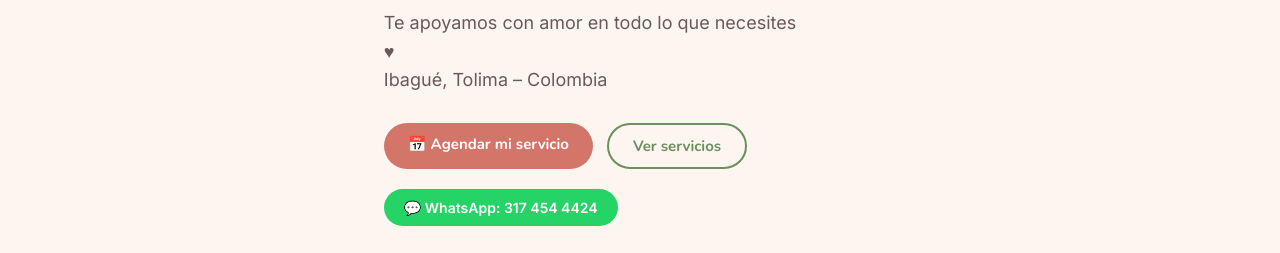
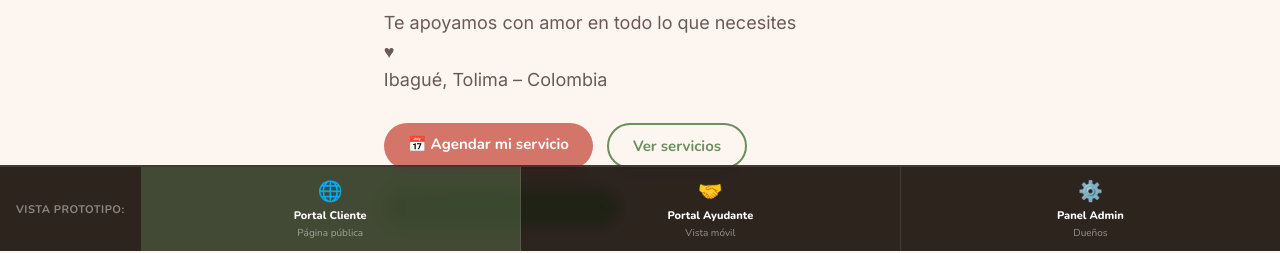
Before and after one commit to abelnar10/test_ayudas, a plain HTML site: page index.html in a window 1280 px wide. Shown: the part 549-802 px from the top of the page. Drawn offline with nearby package versions, Linux system fonts and the light colour scheme.

Commit message:
Add files via upload

```diff
--- a/index.html
+++ b/index.html
@@ -396,6 +396,47 @@
   <small>© 2026 Ayuditas. Pequeñas ayudas, grandes cambios en tu día a día.</small>
 </footer>
 
+<!-- BARRA DE NAVEGACIÓN ENTRE PORTALES (solo prototipo) -->
+<div style="
+  position:fixed; bottom:0; left:0; right:0; z-index:500;
+  background:rgba(30,20,15,0.93); backdrop-filter:blur(8px);
+  display:flex; align-items:center; justify-content:center; gap:0;
+  border-top:2px solid rgba(255,255,255,.1);
+  font-family:'Nunito',sans-serif;
+">
+  <div style="color:rgba(255,255,255,.45);font-size:11px;font-weight:700;padding:0 16px;letter-spacing:.5px;text-transform:uppercase;white-space:nowrap;">
+    Vista prototipo:
+  </div>
+  <a href="index.html" style="
+    flex:1; display:flex; flex-direction:column; align-items:center; justify-content:center;
+    padding:11px 8px; text-decoration:none; gap:3px;
+    background:rgba(107,143,94,0.35); border-right:1px solid rgba(255,255,255,.1);
+  ">
+    <span style="font-size:20px;">🌐</span>
+    <span style="font-size:11px; font-weight:800; color:#fff;">Portal Cliente</span>
+    <span style="font-size:10px; color:rgba(255,255,255,.5);">Página pública</span>
+  </a>
+  <a href="portal-ayudante.html" style="
+    flex:1; display:flex; flex-direction:column; align-items:center; justify-content:center;
+    padding:11px 8px; text-decoration:none; gap:3px;
+    border-right:1px solid rgba(255,255,255,.1);
+  ">
+    <span style="font-size:20px;">🤝</span>
+    <span style="font-size:11px; font-weight:800; color:#fff;">Portal Ayudante</span>
+    <span style="font-size:10px; color:rgba(255,255,255,.5);">Vista móvil</span>
+  </a>
+  <a href="portal-admin.html" style="
+    flex:1; display:flex; flex-direction:column; align-items:center; justify-content:center;
+    padding:11px 8px; text-decoration:none; gap:3px;
+  ">
+    <span style="font-size:20px;">⚙️</span>
+    <span style="font-size:11px; font-weight:800; color:#fff;">Panel Admin</span>
+    <span style="font-size:10px; color:rgba(255,255,255,.5);">Dueños</span>
+  </a>
+</div>
+<!-- espacio para que el footer no quede tapado -->
+<div style="height:70px;"></div>
+
 <!-- MODAL AGENDAMIENTO -->
 <div class="modal-overlay" id="modalAgendamiento">
   <div class="modal">
```
Also changed, not shown: portal-admin.html (+40 -0 lines), portal-ayudante.html (+34 -0 lines).
